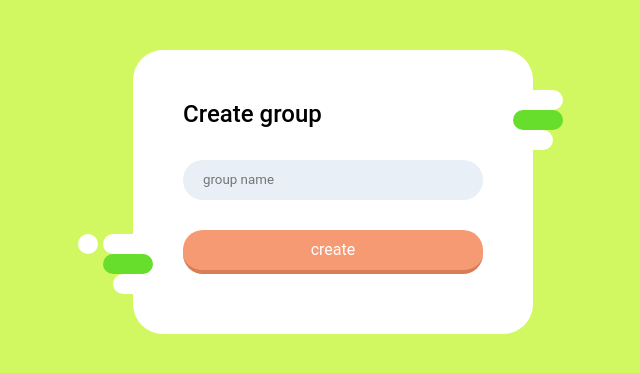
After one commit to Mixnosha/YaSender, a Django app: page /create_group in a window 1280 px wide. The commit adds this page. Shown: the top 373 px of the page, without its empty margins (307-947 px from the left). Run offline with Django 4.2, Linux system fonts and the light colour scheme; the visitor is signed in with stand-in values (Sample User, id 1).

Commit message:
create group

```diff
--- a/mailing/urls.py
+++ b/mailing/urls.py
@@ -13,5 +13,6 @@ urlpatterns = [
     path('add_send_email', add_send_email, name='add_send_email'),
     path('send_email', send_email, name='send_email'),
     path('logout', logout_user, name='logout'),
-    path('del_email', del_email, name='del_email')
+    path('del_email', del_email, name='del_email'),
+    path('create_group', CreateGroupView.as_view(), name='create_group')
 ]
--- a/send/forms.py
+++ b/send/forms.py
@@ -2,7 +2,7 @@ from django import forms
 from django.contrib.auth.forms import UserCreationForm, AuthenticationForm
 from django.contrib.auth.models import User
 
-from send.models import RecipientEmail, SendEmail, SendEmailModel
+from send.models import RecipientEmail, SendEmail, SendEmailModel, GroupEmail
 
 
 class RegisterUserForms(UserCreationForm):
@@ -43,3 +43,8 @@ class SendEmailForm(forms.ModelForm):
             'subject': forms.TextInput(attrs={'class': 'form-input', 'placeholder': 'Topic'}),
             'text': forms.Textarea(attrs={'class': 'form-input', 'rows': '5', 'placeholder': 'Text'}),
         }
+
+class CreateGroupForm(forms.ModelForm):
+    class Meta:
+        model = GroupEmail
+        fields = "__all__"
--- a/send/logic.py
+++ b/send/logic.py
@@ -35,6 +35,7 @@ def send_email(request):
     try:
         yag = yagmail.SMTP(user=email, password=password, host='smtp.gmail.com')
         yag.send(to=to, subject=subject, contents=[body, ])
+        SendEmail.objects.create()
     except Exception:
         return HttpResponse(f'Please check that the username and password are correct: \n {email}')
     return redirect('/')
--- a/send/templates/send/account.html
+++ b/send/templates/send/account.html
@@ -57,6 +57,7 @@
                         <input type="hidden" name="type_email" value="to_emails">
                     </form>
                 {% endfor %}
+                <a href="{% url 'create_group' %}">create group</a>
             </div>
         </div>
     </div>
@@ -75,6 +76,7 @@
                 <input type="submit" value="add">
             </div>
         </form>
+
     </div>
 </div>
 <div class="clear"></div>
--- /dev/null
+++ b/send/templates/send/create_group.html
@@ -0,0 +1,25 @@
+{% load static %}
+<!DOCTYPE html>
+<html lang="en">
+<head>
+    <meta charset="UTF-8">
+    <title>CreateGroup</title>
+    <link rel="stylesheet"  type="text/css" href="{% static 'register/css/register.css' %}">
+</head>
+<body>
+<form class="decor" method="post" action="">
+    {% csrf_token %}
+    <div class="form-left-decoration"></div>
+    <div class="form-right-decoration"></div>
+    <div class="circle"></div>
+    <div class="form-inner">
+        <h4>Create group</h4>
+        <select style="display: none" name="user" required="" id="id_user">
+            <option value="{{ request.user.id }}" selected>{{ request.user }}</option>
+        </select>
+        <input type="text" placeholder="group name" name="name_group" maxlength="255" required="" id="id_name_group">
+        <input type="submit" value="create">
+    </div>
+</form>
+</body>
+</html>
--- a/send/views.py
+++ b/send/views.py
@@ -2,7 +2,8 @@ from django.contrib.auth import logout
 from django.contrib.auth.views import LoginView
 from django.shortcuts import redirect
 from django.views.generic import CreateView, ListView, FormView
-from send.forms import RegisterUserForms, LoginUserForm, AddRecipientEmailForm, AddSendEmailForm, SendEmailForm
+from send.forms import RegisterUserForms, LoginUserForm, AddRecipientEmailForm, AddSendEmailForm, SendEmailForm, \
+    CreateGroupForm
 from send.models import SendEmail, RecipientEmail
 
 
@@ -64,6 +65,20 @@ class SendEmailView(FormView):
         return context
 
 
+class CreateGroupView(FormView):
+    template_name = 'send/create_group.html'
+    form_class = CreateGroupForm
+
+    def get_context_data(self, **kwargs):
+        context = super().get_context_data(**kwargs)
+        context.update(
+            {
+                'rec_emails': RecipientEmail.objects.filter(user=self.request.user)
+            }
+        )
+        return context
+
+
 def logout_user(request):
     logout(request)
     return redirect('register')
```
Also changed, not shown: send/models.py (line endings or trailing spaces).
